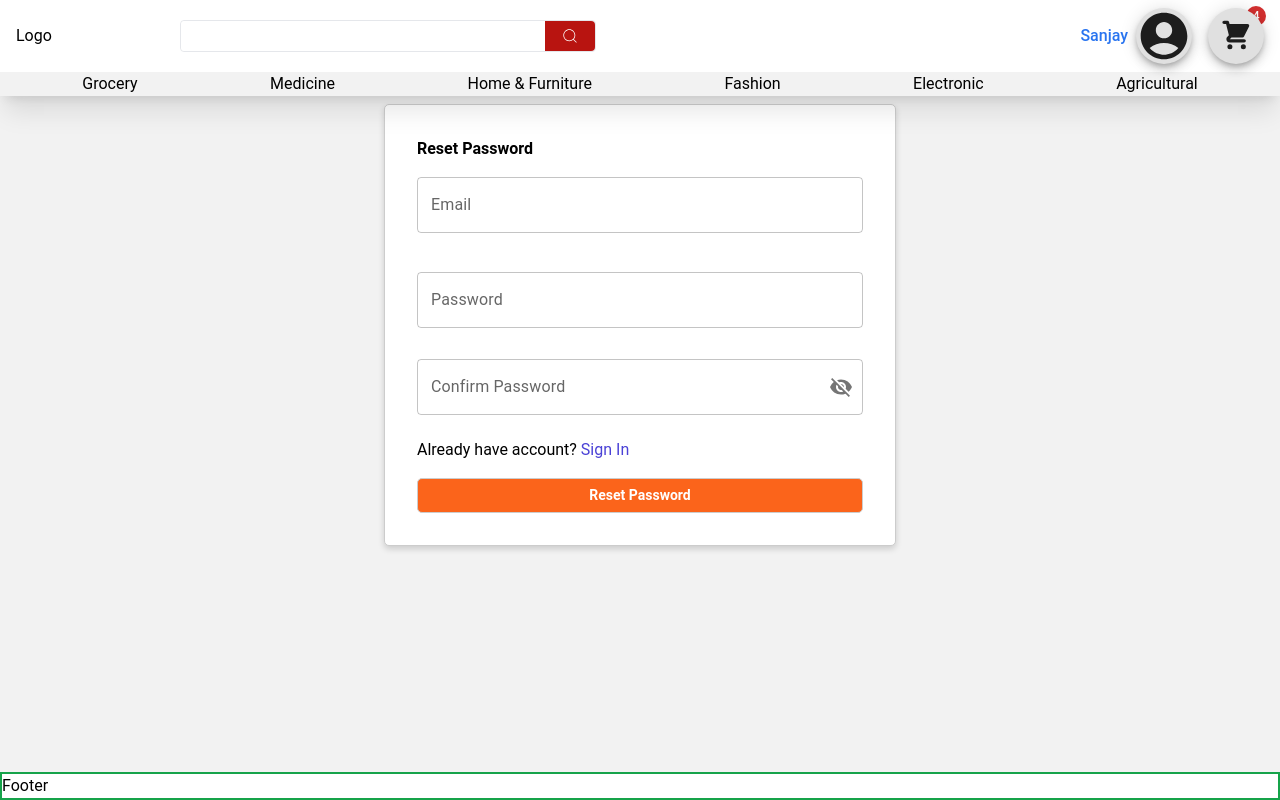
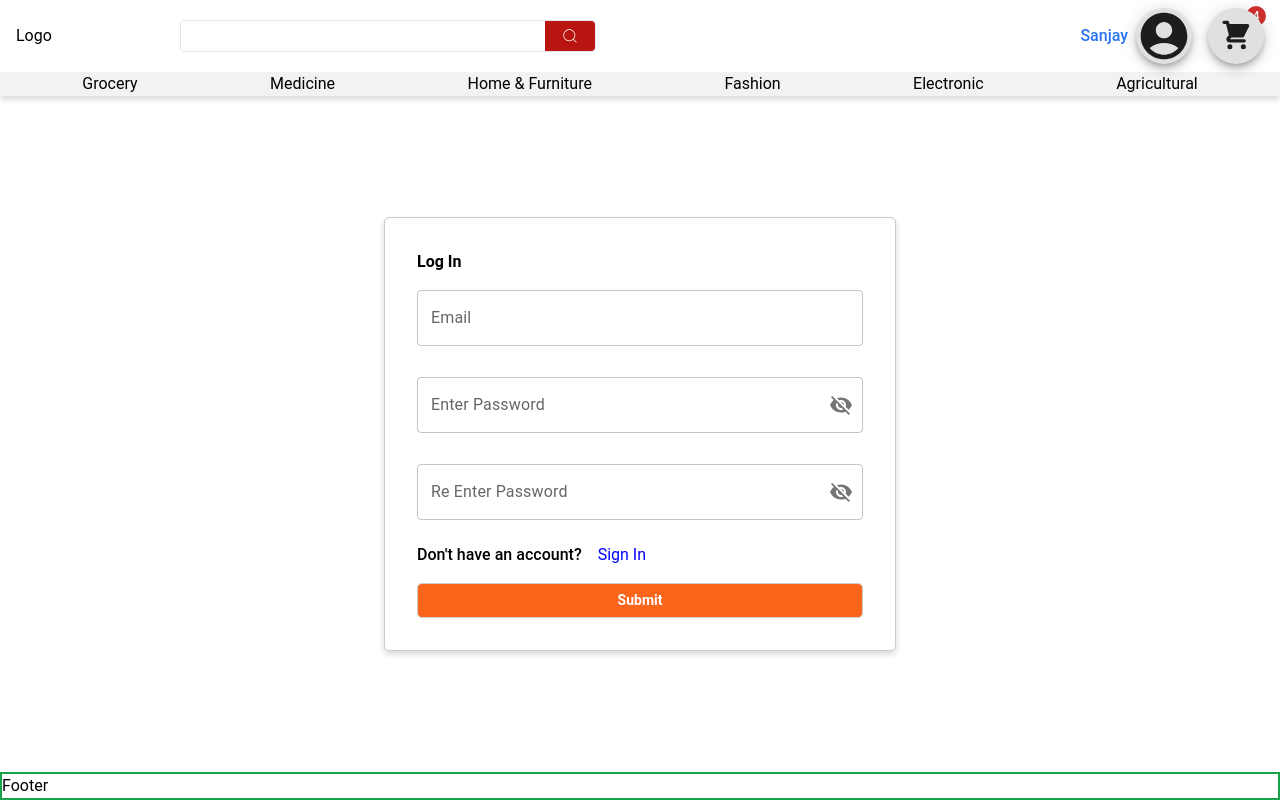
Before and after one commit to sanjay9616/rdship-mern, a Next.js app: page /forget-password in a window 1280 px wide. Built offline with nearby package versions, Linux system fonts and the light colour scheme.

Commit message:
modify forget-password page

```diff
--- a/app/forget-password/page.tsx
+++ b/app/forget-password/page.tsx
@@ -1,37 +1,35 @@
 "use client";
-import { FormControl, FormHelperText, IconButton, InputAdornment, InputLabel, OutlinedInput, TextField } from '@mui/material'
-import { useRouter } from 'next/navigation'
+import { FormControl, FormHelperText, IconButton, InputAdornment, InputLabel, OutlinedInput } from '@mui/material'
+import Link from 'next/link';
 import React, { useState } from 'react'
 import { MdVisibility, MdVisibilityOff } from "react-icons/md";
-import Header from '@/components/Header'
 
-const forgetPassword = () => {
-    const router = useRouter();
+const page = () => {
+
     const [isPasswordVisible, setPasswordShow] = useState(false);
-    function goToLoginPage() {
-        router.push('/login');
-    }
+    const [isRePasswordVisible, setRePasswordShow] = useState(false);
+
     function showPassword(value: boolean) {
         setPasswordShow(value);
     }
+
+    function showRePassword(value: boolean) {
+        setRePasswordShow(value);
+    }
+
     return (
-        <section className='flex items-center justify-center mt-2 w-full'>
+        <section className='flex-1 flex items-center justify-center w-full bg-white'>
             <div className='w-[40%] bg-white border border-solid border-[#ccc] shadow-[0_3px_6px_rgb(0_0_0_/_16%)] rounded-[5px]'>
                 <div className='m-8 flex flex-col justify-center'>
-                    <div className='font-[600]'>Reset Password</div>
+                    <div className='font-[600]'>Log In</div>
                     <FormControl sx={{ mt: 2, width: '100%' }} variant="outlined">
                         <InputLabel>Email</InputLabel>
                         <OutlinedInput type='text' label="Email" />
                         <FormHelperText>{false ? 'Email Is Required' : ''}</FormHelperText>
                     </FormControl>
-                    <FormControl sx={{ mt: 2, width: '100%' }} variant="outlined">
-                        <InputLabel>Password</InputLabel>
-                        <OutlinedInput type='text' label="pasword" />
-                        <FormHelperText>{false ? 'Password Is Required' : ''}</FormHelperText>
-                    </FormControl>
                     <FormControl sx={{ mt: 1, width: '100%' }} variant="outlined">
-                        <InputLabel htmlFor="outlined-adornment-password">Confirm Password</InputLabel>
-                        <OutlinedInput id="outlined-adornment-password" type={isPasswordVisible ? 'text' : 'password'} label="Password"
+                        <InputLabel htmlFor="outlined-adornment-password">Enter Password</InputLabel>
+                        <OutlinedInput id="outlined-adornment-password" type={isPasswordVisible ? 'text' : 'password'} label="Enter Password" placeholder='Enter Password'
                             endAdornment={
                                 <InputAdornment position="end">
                                     <IconButton aria-label="toggle password visibility" edge="end" onClick={() => showPassword(!isPasswordVisible)}>
@@ -42,15 +40,30 @@ const forgetPassword = () => {
                         />
                         <FormHelperText>{false ? 'Password Is Required' : ''}</FormHelperText>
                     </FormControl>
-                    <div className='signInLabel'>
-                        <span>Already have account?</span><span className="signIn" onClick={() => goToLoginPage()}> Sign In</span>
+                    <FormControl sx={{ mt: 1, width: '100%' }} variant="outlined">
+                        <InputLabel htmlFor="outlined-adornment-password">Re Enter Password</InputLabel>
+                        <OutlinedInput id="outlined-adornment-password" type={isRePasswordVisible ? 'text' : 'password'} label="Re Enter Password" placeholder='Re Enter Password'
+                            endAdornment={
+                                <InputAdornment position="end">
+                                    <IconButton aria-label="toggle password visibility" edge="end" onClick={() => showRePassword(!isRePasswordVisible)}>
+                                        {isRePasswordVisible ? <MdVisibility /> : <MdVisibilityOff />}
+                                    </IconButton>
+                                </InputAdornment>
+                            }
+                        />
+                        <FormHelperText>{false ? 'Password Is Required' : ''}</FormHelperText>
+                    </FormControl>
+                    <div className='flex items-center'>
+                        <div className='font-[500]'>Don't have an account?</div>
+                        <Link href={'/login'} className='flex ml-4 mt-0 cursor-pointer text-[blue]'>Sign In</Link>
                     </div>
                     <button type='button' className='text-[#FFFFFF] border border-solid border-[#ccc] bg-[#fb641b] text-[14px] font-[600] rounded-[5px] h-[35px] mt-4'>
-                        Reset Password
+                        Submit
                     </button>
                 </div>
             </div>
         </section>
     )
 }
-export default forgetPassword
+
+export default page
--- a/app/login/page.tsx
+++ b/app/login/page.tsx
@@ -1,21 +1,18 @@
 "use client";
-import { FormControl, FormHelperText, IconButton, InputAdornment, InputLabel, OutlinedInput, TextField } from '@mui/material'
-import { useRouter } from 'next/navigation'
+import { FormControl, FormHelperText, IconButton, InputAdornment, InputLabel, OutlinedInput } from '@mui/material'
+import Link from 'next/link';
 import React, { useState } from 'react'
 import { MdVisibility, MdVisibilityOff } from "react-icons/md";
 
 const page = () => {
-    const router = useRouter();
+
     const [isPasswordVisible, setPasswordShow] = useState(false);
 
-    const gotToForgetPage = () => {
-        router.push('/forget-password')
-    }
     function showPassword(value: boolean) {
         setPasswordShow(value);
     }
     return (
-        <section className='flex-1 flex items-center justify-center mt-2 w-full bg-white'>
+        <section className='flex-1 flex items-center justify-center w-full bg-white'>
             <div className='w-[40%] bg-white border border-solid border-[#ccc] shadow-[0_3px_6px_rgb(0_0_0_/_16%)] rounded-[5px]'>
                 <div className='m-8 flex flex-col justify-center'>
                     <div className='font-[600]'>Log In</div>
@@ -37,7 +34,7 @@ const page = () => {
                         />
                         <FormHelperText>{false ? 'Password Is Required' : ''}</FormHelperText>
                     </FormControl>
-                    <div className='flex ml-auto mt-0 cursor-pointer text-[blue]' onClick={() => gotToForgetPage()}>Forget password</div>
+                    <Link href={'/forget-password'} className='flex ml-auto mt-0 cursor-pointer text-[blue]'>Forget password</Link>
                     <button type='button' className='text-[#FFFFFF] border border-solid border-[#ccc] bg-[#fb641b] text-[14px] font-[600] rounded-[5px] h-[35px] mt-4'>
                         Log In
                     </button>
--- a/components/Header.tsx
+++ b/components/Header.tsx
@@ -17,7 +17,7 @@ import { FaRegistered } from "react-icons/fa";
 const Header = () => {
   const router = useRouter()
   return (
-    <section className="sticky top-0 w-full z-50 bg-white shadow-xl">
+    <section className="sticky top-0 w-full z-50 bg-white shadow-[0_3px_6px_rgb(0_0_0_/_16%)]">
       <div className='flex flex-row items-center bg-white pl-4 pt-2 pr-4'>
         <Link href={'/'}>Logo</Link>
         <div className='flex flex-row items-center justify-between w-1/3 border h-8 rounded ml-32'>
```
